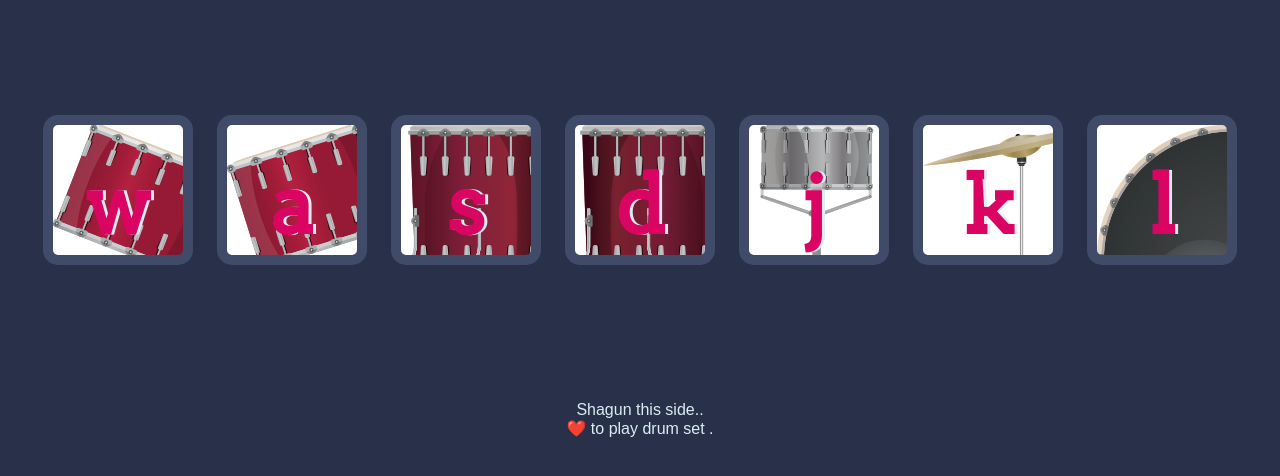
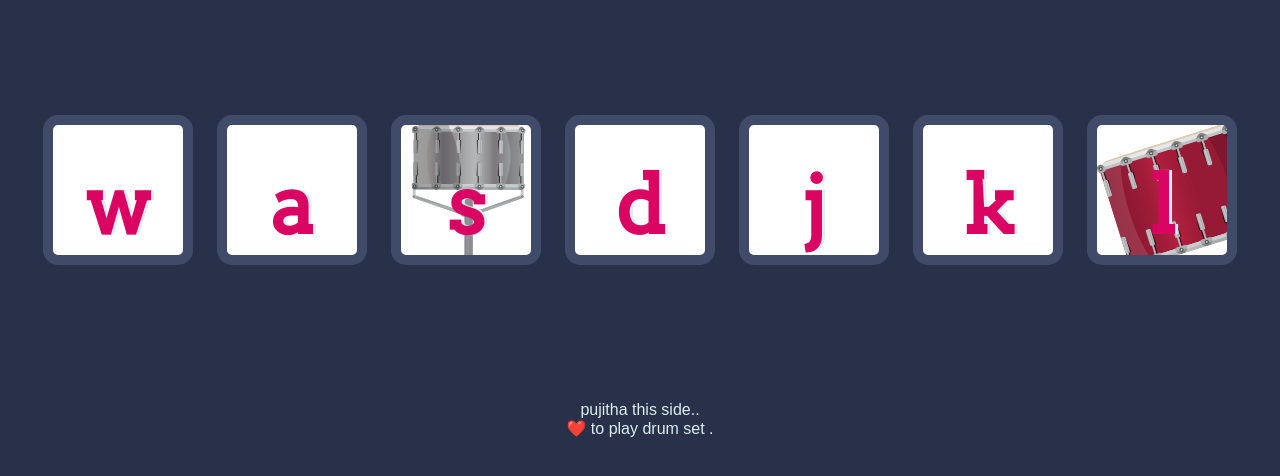
Before and after one commit to Pujithamudiraj/pujitha, a plain HTML site: page index.html in a window 1280 px wide. Shown: the part 174-650 px from the top of the page. Drawn offline with Linux system fonts and the light colour scheme.

Commit message:
Update index.html

```diff
--- a/index.html
+++ b/index.html
@@ -12,18 +12,18 @@
 
   <h1 id="title">Drum 🥁 Kit</h1>
   <div class="set">
-    <button class="w drum">w</button>
-    <button class="a drum">a</button>
-    <button class="s drum">s</button>
-    <button class="d drum">d</button>
-    <button class="j drum">j</button>
-    <button class="k drum">k</button>
-    <button class="l drum">l</button>
+    <button class="p drum">w</button>
+    <button class="u drum">a</button>
+    <button class="j drum">s</button>
+    <button class="i drum">d</button>
+    <button class="t drum">j</button>
+    <button class="h drum">k</button>
+    <button class="a drum">l</button>
   </div>
 
 
   <footer>
-    Shagun this side..<br>
+    pujitha this side..<br>
     ❤️ to play drum set .
   </footer>
 
```
